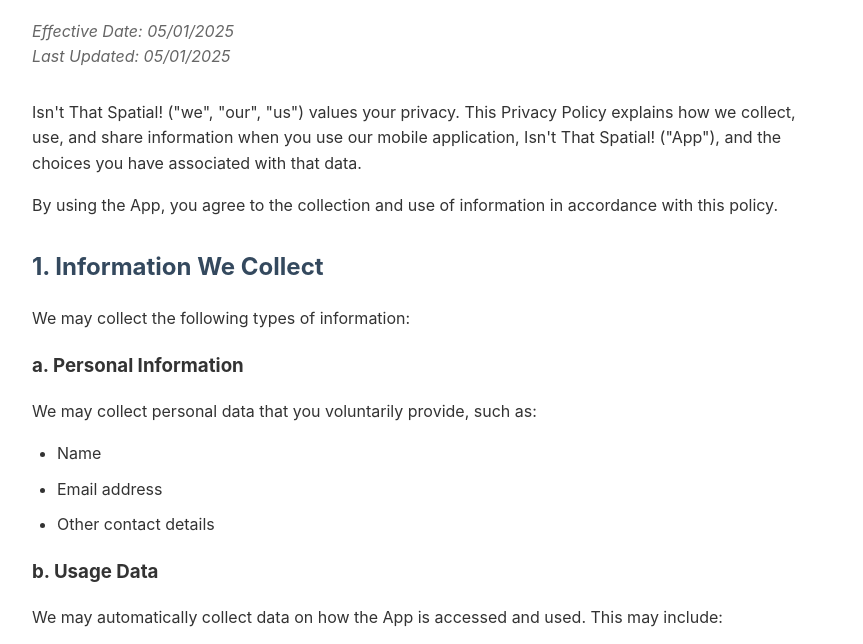
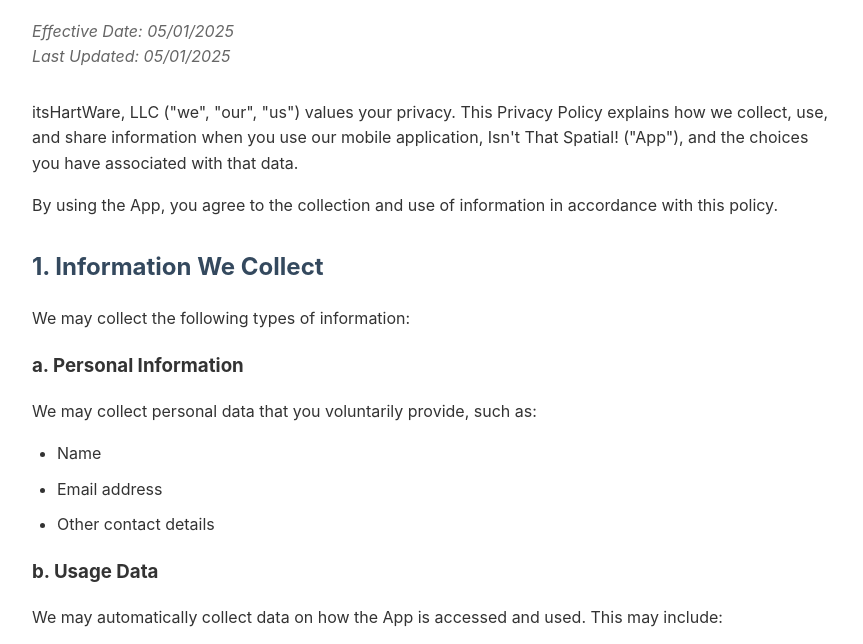
Before and after one commit to rth238/privacy-policy, a plain HTML site: page index.html in a window 1280 px wide. Shown: the part 86-730 px from the top of the page, without its empty margins (208-1071 px from the left). Drawn offline with Linux system fonts and the light colour scheme.

Commit message:
Update index.html
Use LLC

```diff
--- a/index.html
+++ b/index.html
@@ -47,7 +47,7 @@
     </div>
 
     <div class="section">
-        <p>Isn't That Spatial! ("we", "our", "us") values your privacy. This Privacy Policy explains how we collect, use, and share information when you use our mobile application, Isn't That Spatial! ("App"), and the choices you have associated with that data.</p>
+        <p>itsHartWare, LLC ("we", "our", "us") values your privacy. This Privacy Policy explains how we collect, use, and share information when you use our mobile application, Isn't That Spatial! ("App"), and the choices you have associated with that data.</p>
         <p>By using the App, you agree to the collection and use of information in accordance with this policy.</p>
     </div>
 
```
